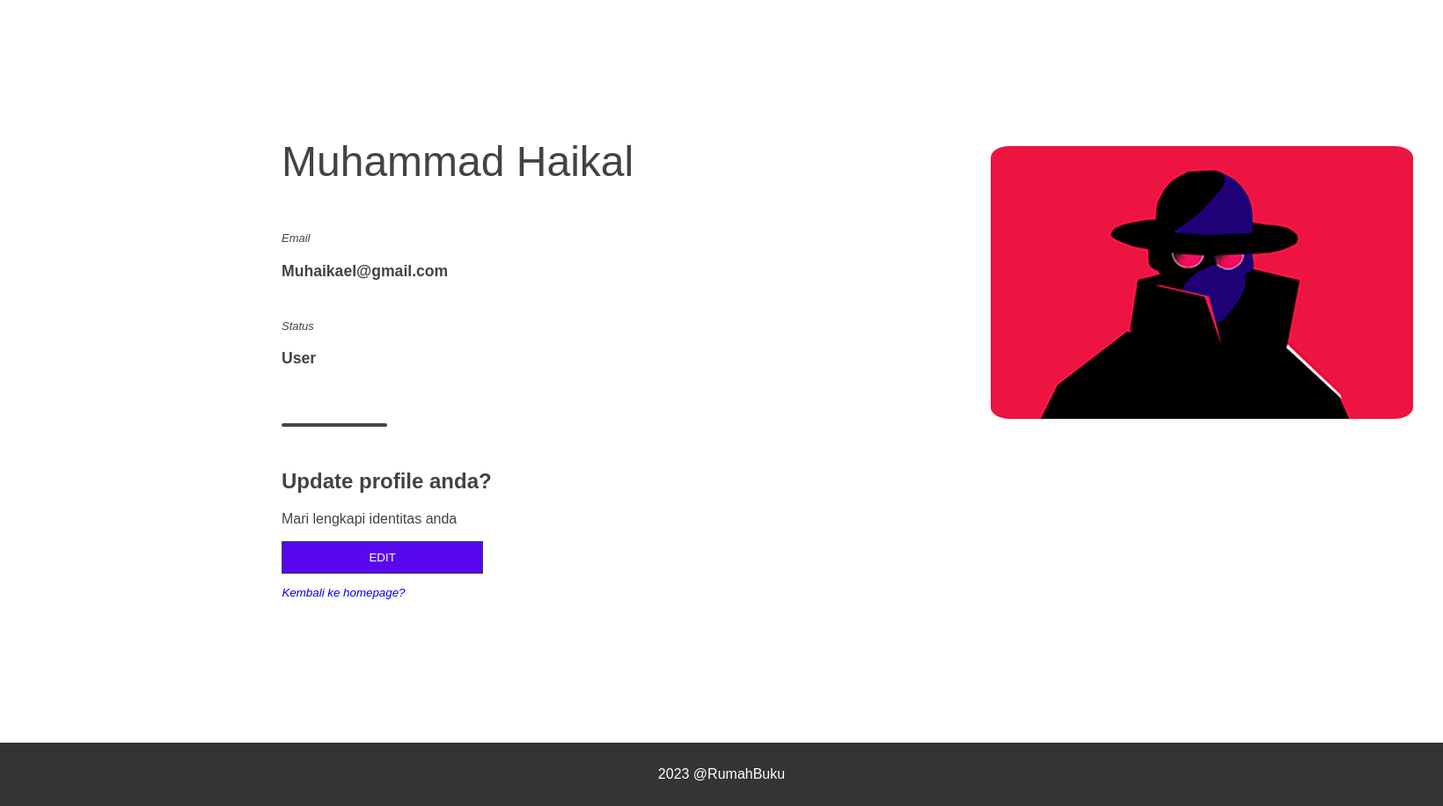
After one commit to HadiansyahR/ManajemenPerpustakaan, a PHP site: page /profile.html in a window 1640 px wide. The commit adds this page. Shown: the part 104-1020 px from the top of the page at 88% size. Run offline with PHP 8.4, Linux system fonts and the light colour scheme.

Commit message:
Profile user

```diff
--- a/css/main.css
+++ b/css/main.css
@@ -206,7 +206,7 @@ svg.path{
         z-index: -1;
         margin-right: auto;
         float: right;
-        padding-right: 24.6em;
+        padding-right: 30em;
         display: -webkit-box;
     }
 
--- /dev/null
+++ b/css/styleprofile.css
@@ -0,0 +1,131 @@
+body{
+    margin: 0;
+    padding: 0;
+    box-sizing: border-box;
+    font-family: 'Montserrat', sans-serif;
+    overflow: hidden;
+}
+
+img{
+    display: inline-flex;
+    width: 5em;
+    max-width: 100%;
+    height: auto;
+}
+
+.picture{
+    width: 120px;
+    height: 120px;
+    height: auto;
+    float: left;
+    margin: 3px;
+    padding: 3px;
+}
+
+img.atr{
+    width: 100em;
+}
+
+.logo{
+    position: relative;
+    left: 19em;
+}
+
+.atr{
+    position: relative;
+    left: 91em;
+
+}
+
+.picture{
+    position: absolute;
+    top: 16.5em;
+    left: 70em;
+    z-index: -3;
+    width: 30em;
+    background-position-x: 20%;
+    background-position-Y: 20%;
+    background-size: cover;
+    border-radius: 5%;
+}
+
+
+
+.user{
+    color: #444343;
+    height: auto;
+    width: 43%;
+    margin-bottom: 2em;
+    padding-top: 8em;
+    padding-left: 20em;
+}
+
+.update{
+    color: #444343;
+    height: auto;
+    width: 43%;
+    padding-left: 20em;
+}
+
+.username{
+    font-size: 3rem;
+    padding-bottom: -1em;
+}
+
+.email, .status{
+    font-size: 1.1rem;
+    padding-bottom: 5px;
+}
+
+.usr-email, .usr-sta{
+    font-style: italic;
+    font-size: small;
+}
+
+.star{
+    font-weight: bold;
+}
+
+.square {
+    height: 4px;
+    width: 120px;
+    background-color: #444343;
+    margin-top: 2.5em;
+    margin-bottom: 3em;
+    border-radius: 21px;
+}
+
+
+button {
+    border: 1px solid #444343;
+    border-radius: 0;
+    background-color: #5907ef;
+    color: white;
+    padding: 10px 20px;
+    transition: all 0.3s ease;
+    width: 17.2em;
+}
+
+button:hover {
+    background-color: white;
+    color: #5907ef  ;
+}
+
+.link{
+    position: relative;
+    top: 3em;
+    right: 17.5em;
+    font-style: italic;
+    font-size: smaller;
+    text-decoration: dashed;
+}
+
+footer{
+    text-align: center;
+    position: relative;
+    top: 12em;
+    background-color: #343434;
+    padding-bottom: 11px;
+    padding-top: 11px;
+    color: rgb(255, 255, 255);
+}
--- /dev/null
+++ b/profile.html
@@ -0,0 +1,45 @@
+<!DOCTYPE html>
+<html lang="en">
+<head>
+    <meta charset="UTF-8">
+    <meta http-equiv="X-UA-Compatible" content="IE=edge">
+    <meta name="viewport" content="width=device-width, initial-scale=1.0">
+    <title>User Profile</title>
+    <link rel="stylesheet" href="./css/styleprofile.css">
+    <link rel="shortcut icon" href="./icon/white2.png" type="image/x-icon">
+</head>
+<body>
+    <div class="wrapper">
+        <header>
+            <a class="logo" href="#"><img src="icon/22.png" alt=""></a>
+            <a class="atr" href="LandingPage.html"><img src="icon/redout.png" alt=""></a>
+        </header>
+        <main>
+            <div class="data">
+                <img class="picture" src="img/sampleprofileimage.jpg" alt="">
+                <section class="user">
+                    <p class="username">Muhammad Haikal</p>
+                    <div class="email">
+                        <p><span class="usr-email">Email</span></p>
+                        <p class="star">Muhaikael@gmail.com</p>
+                    </div>
+                    <div class="status">
+                        <p><span class="usr-sta">Status</span></p>
+                        <p class="star">User</p>
+                    </div>
+                    <div class="square"></div>
+                </section>
+                <section class="update">
+                    <h1>Update profile anda?</h1>
+                    <p>Mari lengkapi identitas anda</p>
+                    <button href="#">EDIT</button>
+                    <a class="link" href="#">Kembali ke homepage?</a>
+                </section>
+            </div>
+        </main>
+        <footer>
+            <p>2023 @RumahBuku</p>
+        </footer>
+    </div>
+</body>
+</html>
```
Also changed, not shown: LandingPage.html (+2 -2 lines), icon/22.png (added), icon/bookpurple.png (added), icon/logoff.png (added), icon/off.png (added), icon/tabicon.png (added), icon/user.png (added), img/sampleprofileimage.jpg (added).
